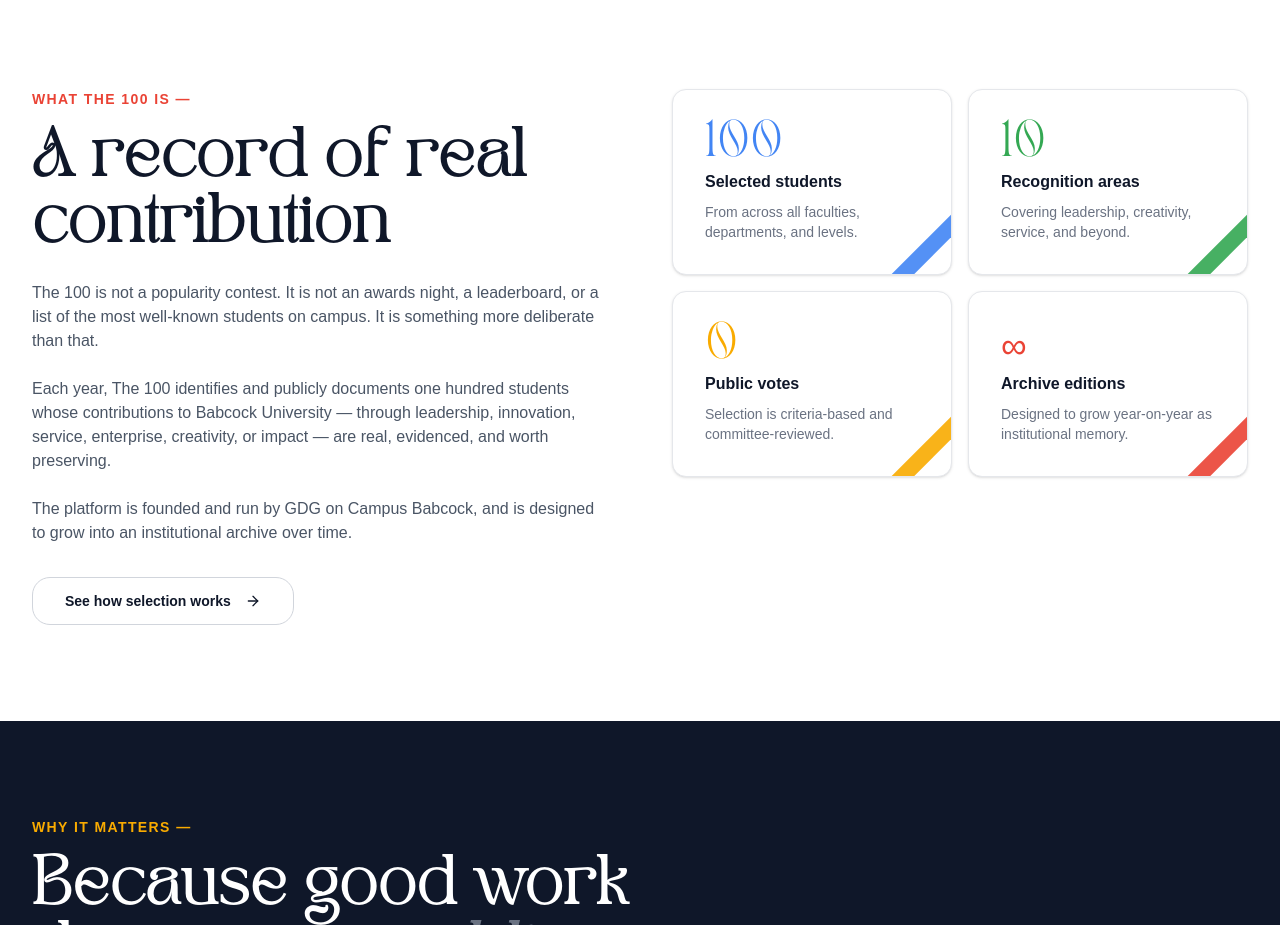
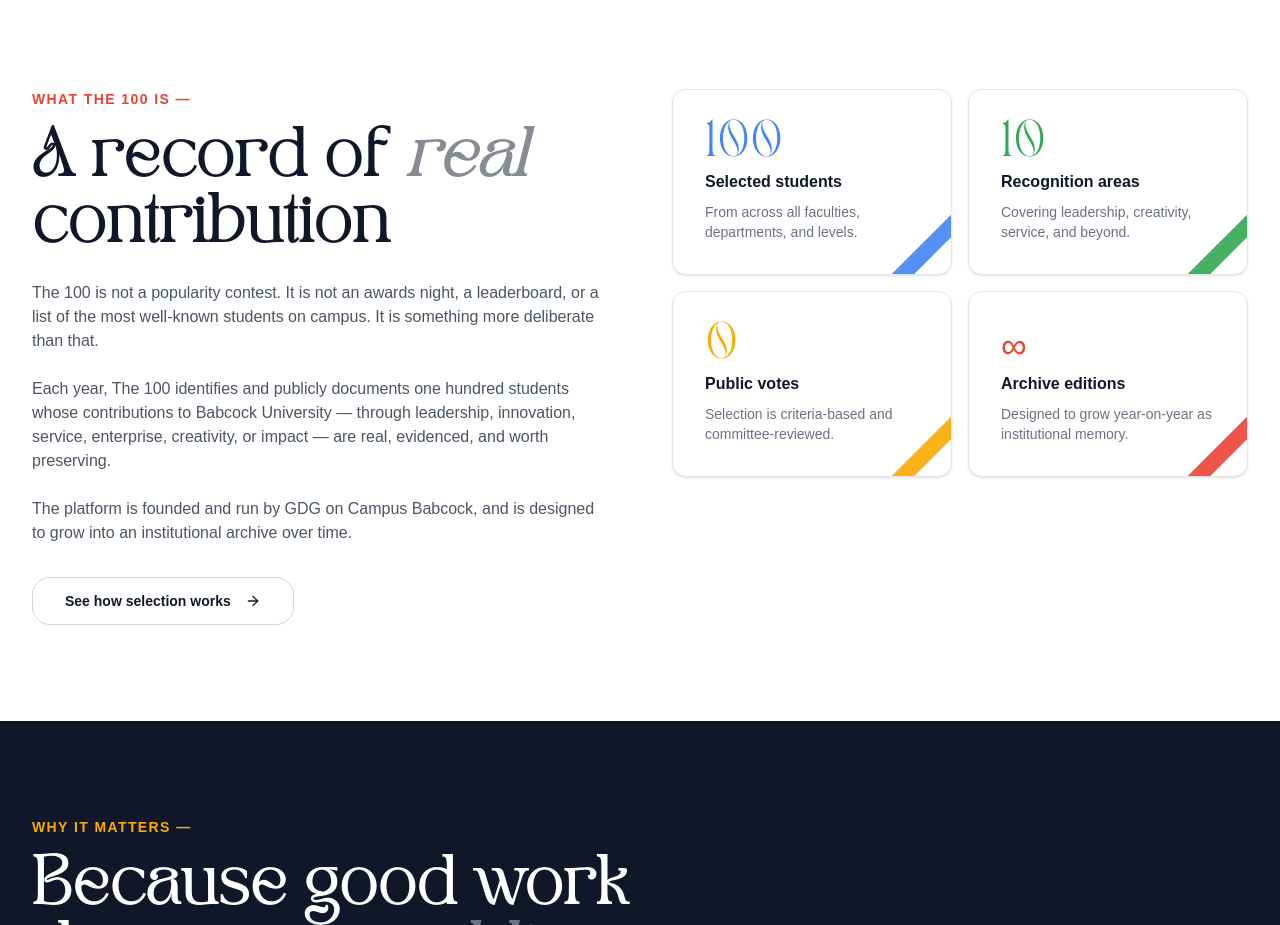
Before and after one commit to GDGBabcockUniversity/the-hundred, a Next.js app: page / in a window 1280 px wide. Shown: the part 860-1785 px from the top of the page. Built offline with nearby package versions, Linux system fonts and the light colour scheme; a web font is replaced by a local one.

Commit message:
feat: enhance ValuePropSection heading with emphasized “real” text styling

```diff
--- a/components/landing/ValuePropSection.tsx
+++ b/components/landing/ValuePropSection.tsx
@@ -39,7 +39,9 @@
             WHAT THE 100 IS —
           </p>
           <h2 className="text-4xl md:text-5xl font-bold font-serif text-brand-navy leading-snug mb-6">
-            A record of real contribution
+            A record of{" "}
+            <span className="text-brand-navy/50 italic font-bold">real</span>{" "}
+            contribution
           </h2>
           <div className="space-y-6 text-gray-600 mb-8">
             <p>
```
